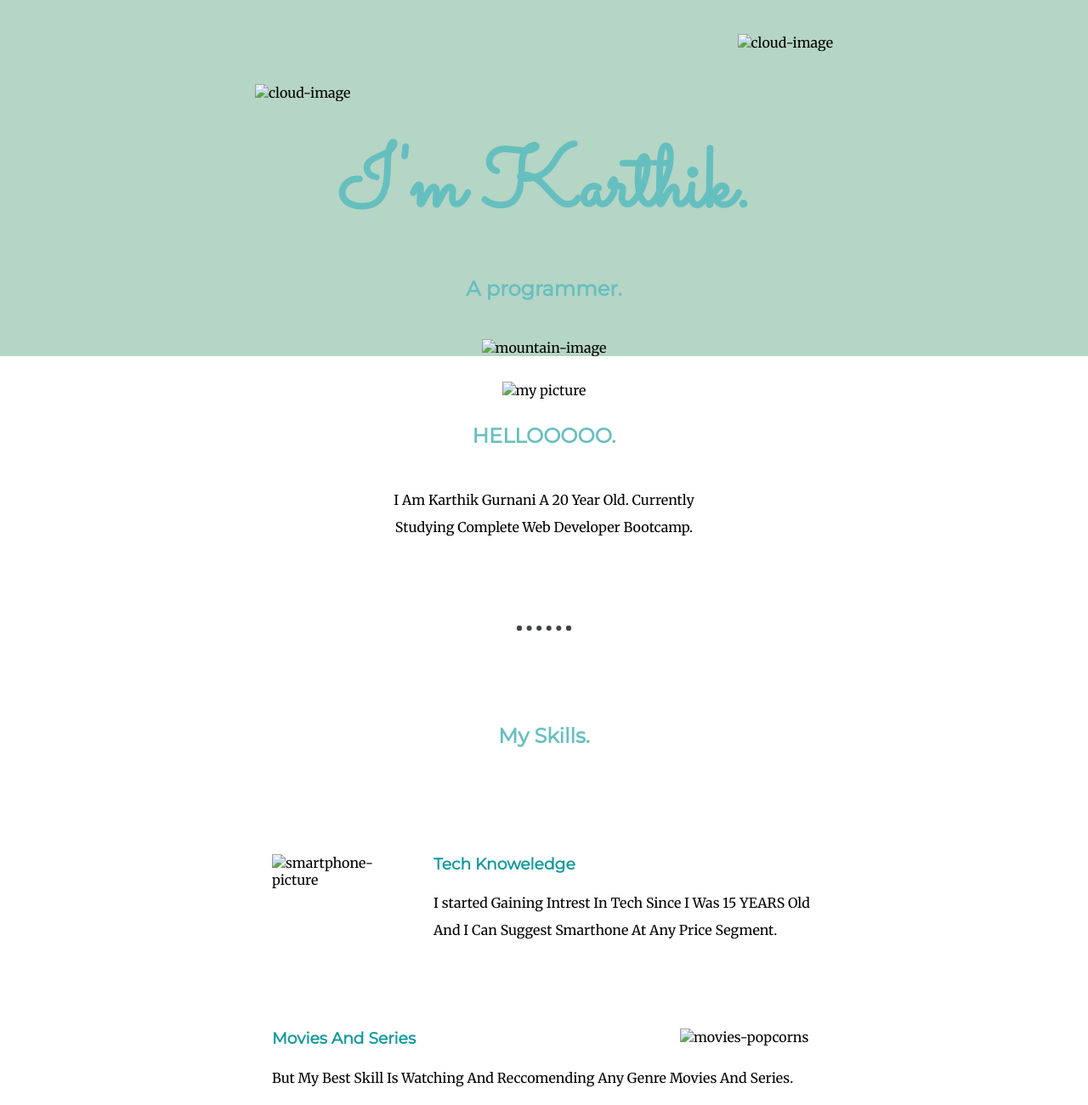
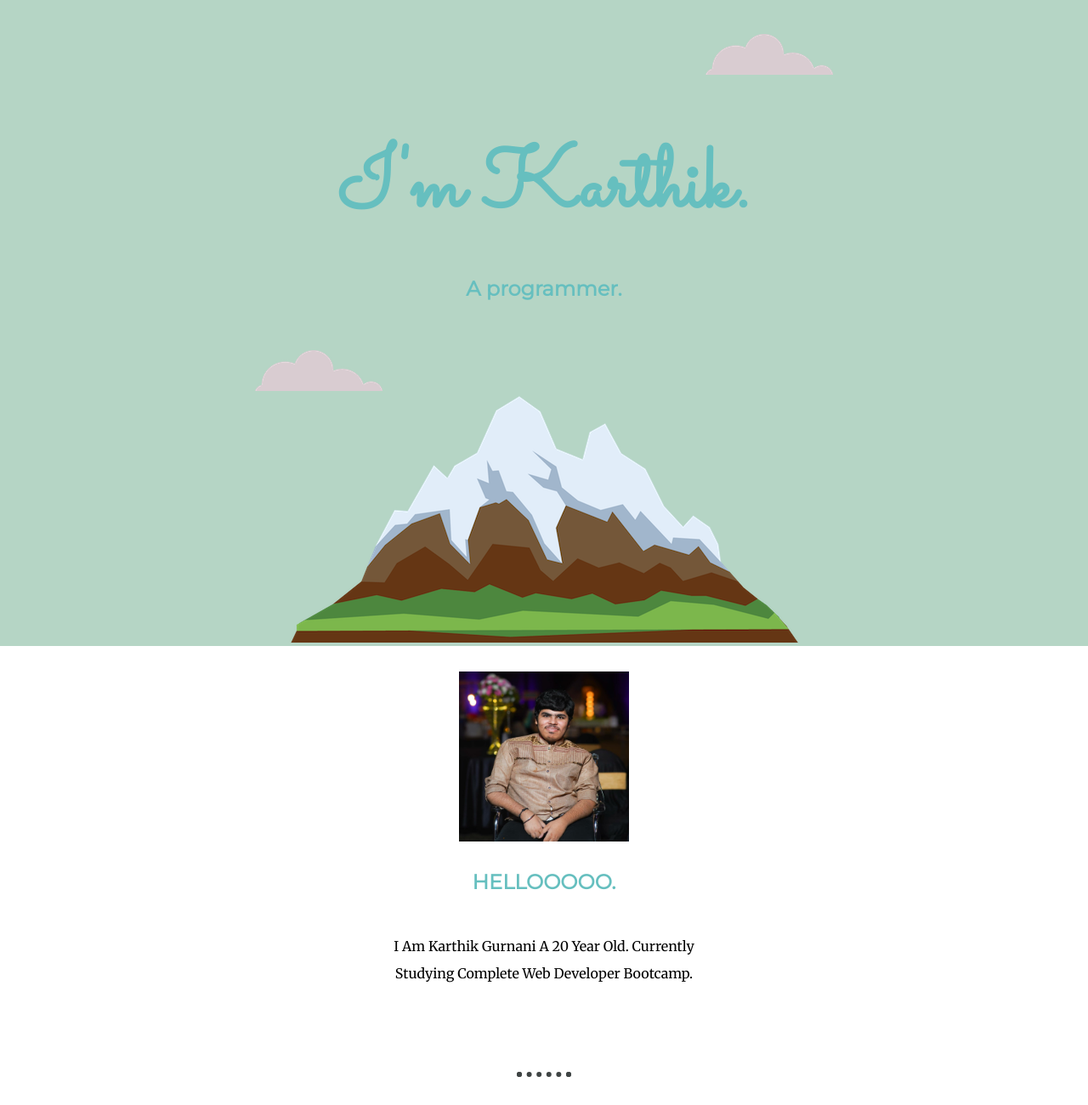
Before and after one commit to karthik393/mysite, a plain HTML site: page index.html in a window 1280 px wide. Shown: the top 1300 px of the page at 85% size. Drawn offline with Linux system fonts and the light colour scheme; files that its build step writes are made by us from their sources.

Commit message:
Update index.html

```diff
--- a/index.html
+++ b/index.html
@@ -3,7 +3,7 @@
   <head>
     <meta charset="utf-8">
     <title>Karthik Gurnani A Web Developer</title>
-     <link rel="stylesheet" href="css/styles.css">
+     <link rel="stylesheet" href="styles.css">
      <link rel="icon" href="favicon.ico">
      <link rel="preconnect" href="https://fonts.googleapis.com">
 <link rel="preconnect" href="https://fonts.gstatic.com" crossorigin>
@@ -11,15 +11,15 @@
   </head>
   <body>
    <div class="top-container">
-   <img class="top-cloud" src="images/cloud.png" alt="cloud-image" />
+   <img class="top-cloud" src="cloud.png" alt="cloud-image" />
      <h1>I'm Karthik.</h1>
      <h2>A <span>pro</span>grammer.</h2>
-    <img class="bottom-cloud" src="images/cloud.png" alt="cloud-image" />
-    <img src="images/mountain.png" alt="mountain-image" />
+    <img class="bottom-cloud" src="cloud.png" alt="cloud-image" />
+    <img src="mountain.png" alt="mountain-image" />
    </div>
    <div class="middle-container">
   <div class="profile">
-    <img class="me" src="images\me in cb ki shaadi.jpg" alt="my picture">
+    <img class="me" src="me in cb ki shaadi.jpg" alt="my picture">
     <h2>HELLOOOOO.</h2>
     <p class="para-abt-me">I Am Karthik Gurnani A 20 Year Old. Currently Studying Complete Web Developer Bootcamp.</p>
   </div>
@@ -27,12 +27,12 @@
   <div class="skills">
     <h2>My Skills.</h2>
     <div class="skill-row">
-      <img class="phone" src="images\smartphone.png" alt="smartphone-picture">
+      <img class="phone" src="smartphone.png" alt="smartphone-picture">
       <h3>Tech Knoweledge</h3>
       <p>I started Gaining Intrest In Tech Since I Was 15 YEARS Old And I Can Suggest Smarthone At Any Price Segment.</p>
     </div>
     <div class="skill-row">
-      <img class="movie" src="images\watching-a-movie.png" alt="movies-popcorns">
+      <img class="movie" src="watching-a-movie.png" alt="movies-popcorns">
       <h3>Movies And Series</h3>
       <p>But My Best Skill Is Watching And Reccomending Any Genre Movies And Series.</p>
     </div>
```
